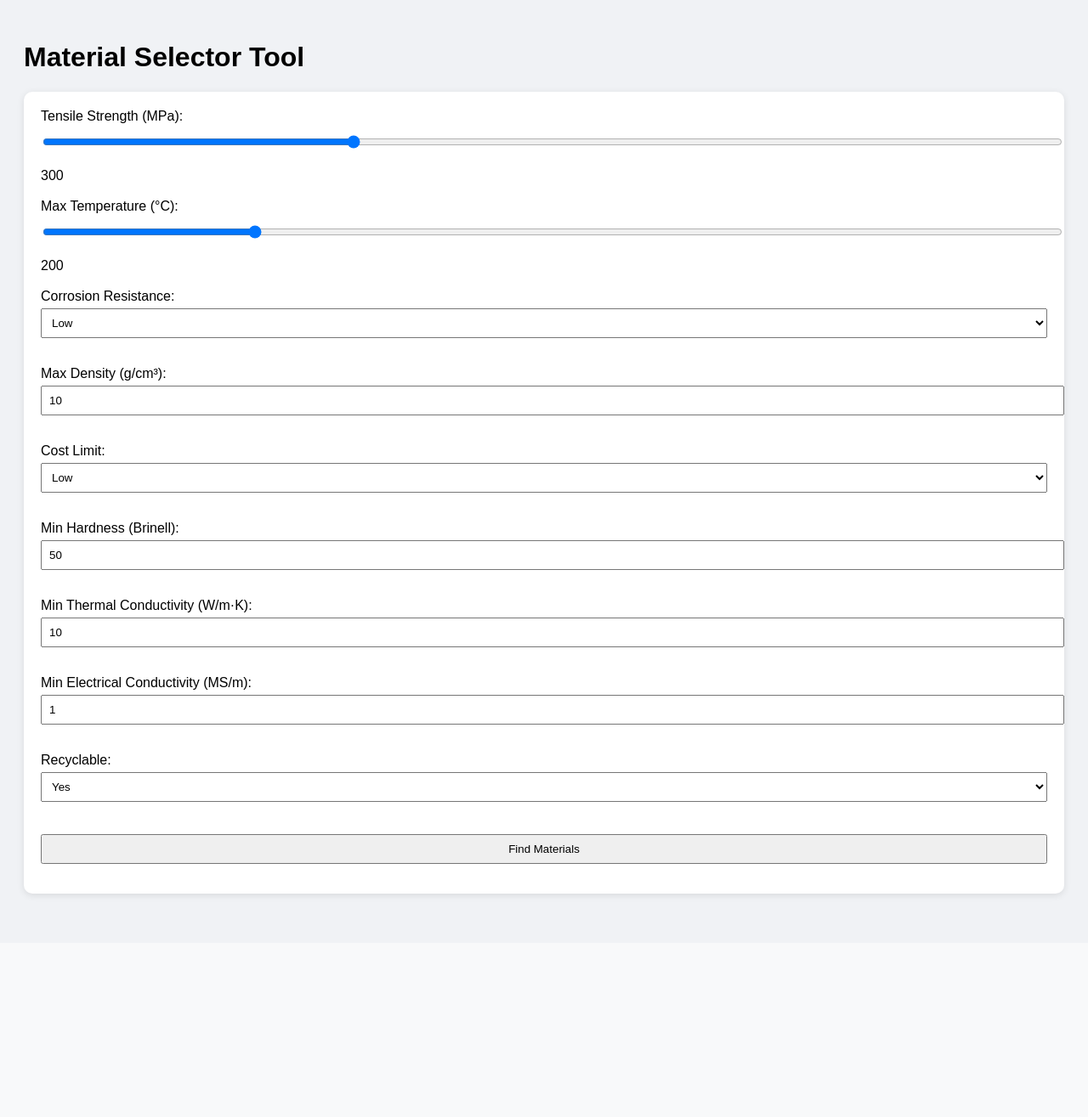
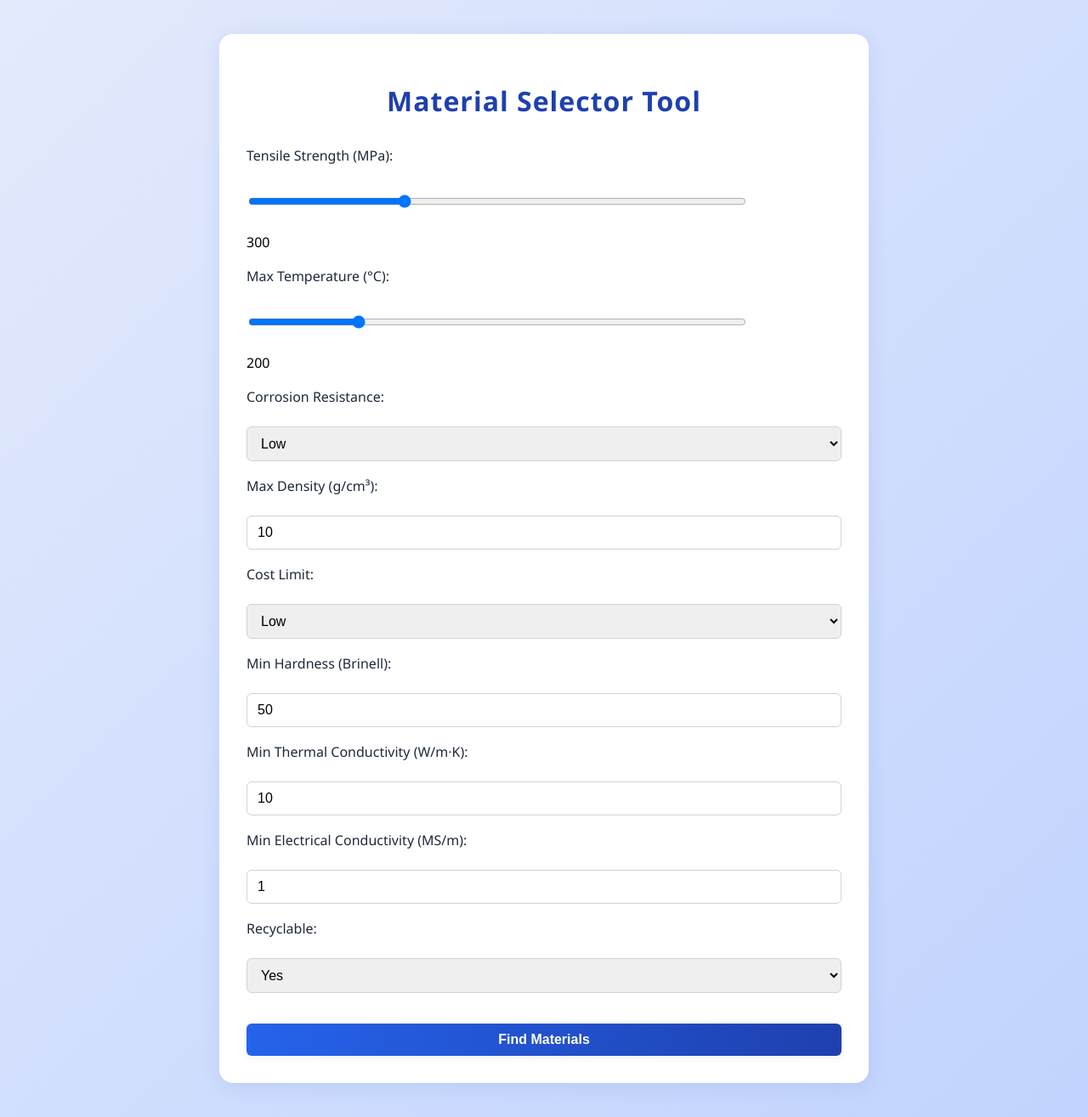
Before and after one commit to jishnu1010/Material-Selector-Web, a Flask app: page / in a window 1280 px wide. Shown: the whole page at 85% size. Before the commit the page ends 1058 px from the top, so only its background shows below. Run offline with Flask 3, Linux system fonts and the light colour scheme.

Commit message:
added styles and deps

```diff
--- /dev/null
+++ b/requirements.txt
@@ -0,0 +1 @@
+flask
--- a/static/style.css
+++ b/static/style.css
@@ -1,31 +1,129 @@
 body {
-    font-family: Arial, sans-serif;
-    padding: 20px;
-    background: #f0f2f5;
+    font-family: 'Segoe UI', Arial, sans-serif;
+    padding: 0;
+    margin: 0;
+    min-height: 100vh;
+    background: linear-gradient(135deg, #e3eafc 0%, #c1d3fe 100%);
 }
 
-form, table {
-    background: white;
-    padding: 20px;
-    border-radius: 10px;
-    box-shadow: 0 2px 8px rgba(0,0,0,0.1);
-    margin-bottom: 30px;
+.container {
+    max-width: 700px;
+    margin: 40px auto;
+    background: #fff;
+    border-radius: 16px;
+    box-shadow: 0 4px 24px rgba(30, 64, 175, 0.10);
+    padding: 36px 32px 32px 32px;
+}
+
+h1 {
+    color: #1e40af;
+    text-align: center;
+    margin-bottom: 32px;
+    letter-spacing: 1px;
+}
+
+form {
+    display: flex;
+    flex-direction: column;
+    gap: 18px;
+}
+
+label {
+    font-weight: 500;
+    color: #1e293b;
+    margin-bottom: 4px;
 }
 
 input, select, button {
-    padding: 8px;
+    padding: 10px 12px;
+    border-radius: 6px;
+    border: 1px solid #cbd5e1;
+    font-size: 1rem;
+    margin-top: 2px;
+    margin-bottom: 0;
+}
+
+input[type="range"] {
+    width: 80%;
+    margin-right: 10px;
+}
+
+button {
+    background: linear-gradient(90deg, #2563eb 0%, #1e40af 100%);
+    color: #fff;
+    border: none;
+    font-weight: 600;
+    cursor: pointer;
+    transition: background 0.2s, box-shadow 0.2s;
+    box-shadow: 0 2px 8px rgba(30, 64, 175, 0.08);
+    margin-top: 18px;
+}
+button:hover {
+    background: linear-gradient(90deg, #1e40af 0%, #2563eb 100%);
+    box-shadow: 0 4px 16px rgba(30, 64, 175, 0.13);
+}
+
+#copyMsg {
+    font-size: 1rem;
+    color: #059669;
+    margin-left: 12px;
+}
+
+.table-responsive {
     width: 100%;
-    margin-top: 5px;
-    margin-bottom: 15px;
+    overflow-x: auto;
+    margin-top: 18px;
+    border-radius: 10px;
+}
+.table-responsive table {
+    min-width: 900px;
+    max-width: 100%;
+    margin: 0;
 }
 
 table {
     width: 100%;
     border-collapse: collapse;
+    margin-top: 18px;
+    background: #f8fafc;
+    border-radius: 10px;
+    overflow: hidden;
+    box-shadow: 0 2px 8px rgba(30, 64, 175, 0.07);
+}
+th, td {
+    border: 1px solid #dbeafe;
+    padding: 10px 8px;
+    text-align: center;
+    font-size: 1rem;
+}
+th {
+    background: #2563eb;
+    color: #fff;
+    font-weight: 600;
+}
+tr:nth-child(even) {
+    background: #e0e7ff;
+}
+tr:hover {
+    background: #c7d2fe;
 }
 
-th, td {
-    border: 1px solid #ddd;
-    padding: 8px;
-    text-align: center;
+a {
+    color: #2563eb;
+    text-decoration: none;
+    font-weight: 500;
+    transition: color 0.2s;
 }
+a:hover {
+    color: #1e40af;
+    text-decoration: underline;
+}
+
+@media (max-width: 800px) {
+    .container {
+        padding: 18px 6vw;
+    }
+    table, th, td {
+        font-size: 0.95rem;
+    }
+}
--- a/templates/index.html
+++ b/templates/index.html
@@ -5,50 +5,51 @@
     <link rel="stylesheet" href="/static/style.css">
 </head>
 <body>
+    <div class="container">
         <h1>Material Selector Tool</h1>
         <form method="POST">
-
             <label>Tensile Strength (MPa):</label>
             <input type="range" name="tensile_strength" min="0" max="1000" value="300" oninput="tsOut.value = this.value">
-        <output id="tsOut">300</output><br><br>
+            <output id="tsOut">300</output>
 
             <label>Max Temperature (°C):</label>
             <input type="range" name="temperature_limit" min="0" max="1000" value="200" oninput="tempOut.value = this.value">
-        <output id="tempOut">200</output><br><br>
+            <output id="tempOut">200</output>
 
             <label>Corrosion Resistance:</label>
             <select name="corrosion_resistance">
                 <option value="low">Low</option>
                 <option value="medium">Medium</option>
                 <option value="high">High</option>
-        </select><br><br>
+            </select>
 
             <label>Max Density (g/cm³):</label>
-        <input type="number" name="density" step="0.01" value="10"><br><br>
+            <input type="number" name="density" step="0.01" value="10">
 
             <label>Cost Limit:</label>
             <select name="cost">
                 <option value="low">Low</option>
                 <option value="medium">Medium</option>
                 <option value="high">High</option>
-        </select><br><br>
+            </select>
 
             <label>Min Hardness (Brinell):</label>
-        <input type="number" name="hardness" value="50"><br><br>
+            <input type="number" name="hardness" value="50">
 
             <label>Min Thermal Conductivity (W/m·K):</label>
-        <input type="number" name="thermal_conductivity" step="0.1" value="10"><br><br>
+            <input type="number" name="thermal_conductivity" step="0.1" value="10">
 
             <label>Min Electrical Conductivity (MS/m):</label>
-        <input type="number" name="electrical_conductivity" step="0.1" value="1"><br><br>
+            <input type="number" name="electrical_conductivity" step="0.1" value="1">
 
             <label>Recyclable:</label>
             <select name="recyclable">
                 <option value="yes">Yes</option>
                 <option value="no">No</option>
-        </select><br><br>
+            </select>
 
             <button type="submit">Find Materials</button>
         </form>
+    </div>
 </body>
 </html>
```
Also changed, not shown: templates/result.html (+28 -3 lines). Lines whose indentation alone changed are shown as unchanged.
